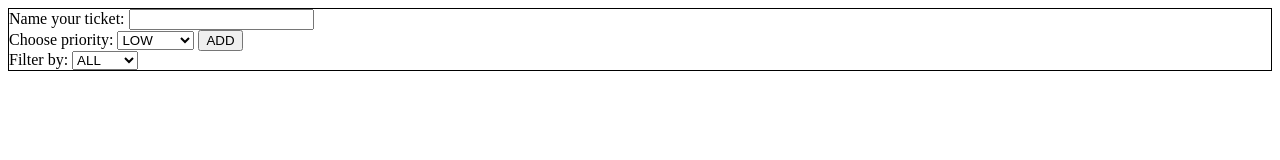
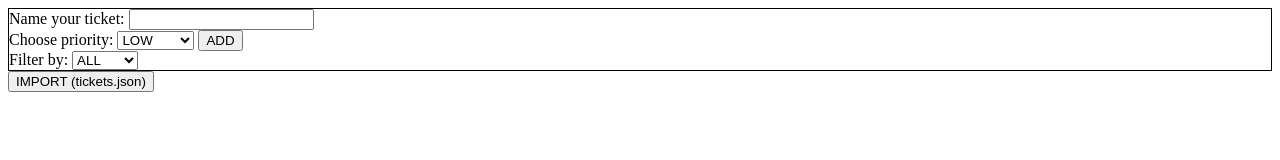
Before and after one commit to Dzienniiik/js-collab-helpdesk-4, a plain HTML site: page index.html in a window 1280 px wide. Drawn offline with Linux system fonts and the light colour scheme.

Commit message:
[ADD] Added new button for importing json in html

```diff
--- a/index.html
+++ b/index.html
@@ -27,6 +27,7 @@
          <option value="done">DONE</option>
         </select>
     </form>
+     <button type="button" class="helpdeskImport">IMPORT (tickets.json)</button>
     <ul class="helpdeskList">
     </ul>
 </body>
```
